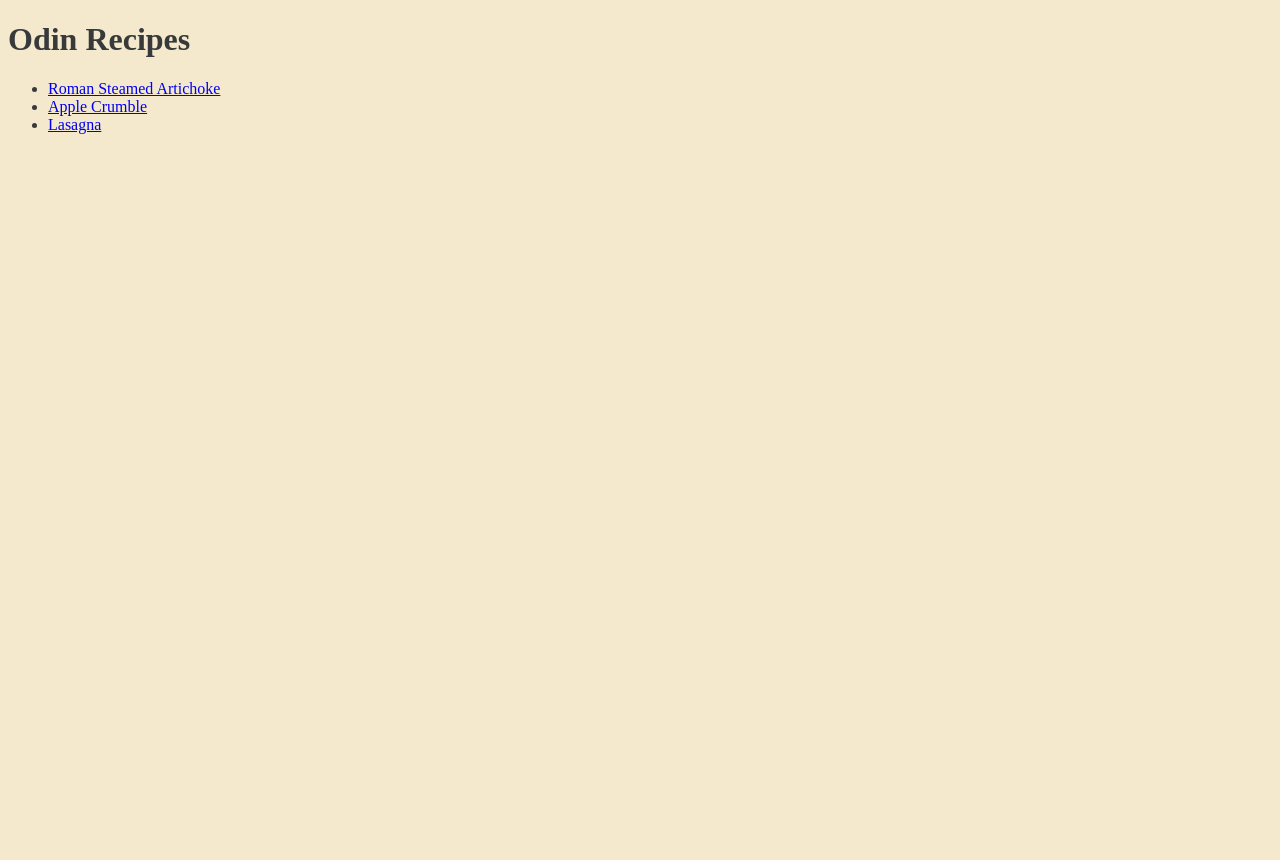
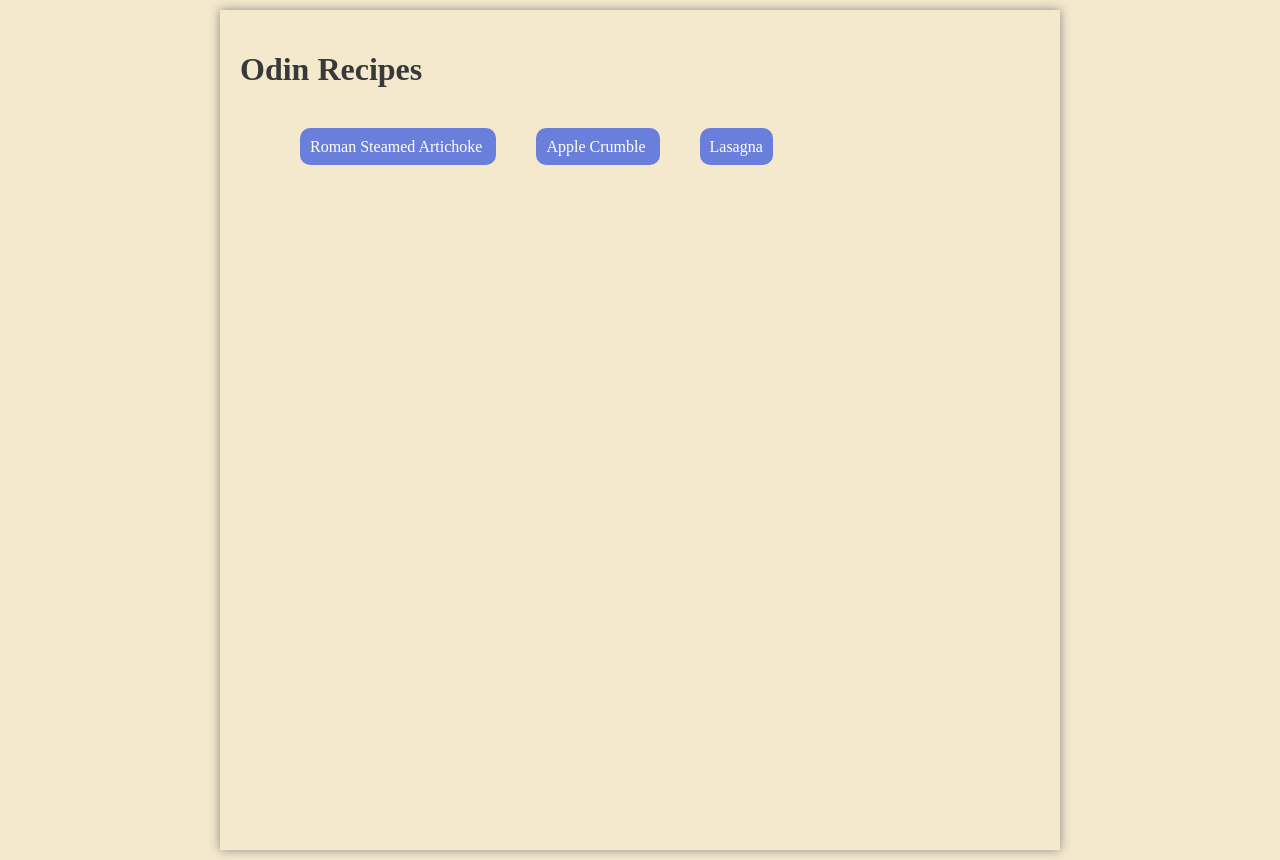
Before and after one commit to Nelarys/odin-recipes, a plain HTML site: page index.html in a window 1280 px wide. Before the commit the page ends 800 px from the top, so only its background shows below. Drawn offline with Linux system fonts and the light colour scheme.

Commit message:
feat: Add style to links on start page

```diff
--- a/index.html
+++ b/index.html
@@ -8,7 +8,7 @@
     </head>
     <body>
         <h1>Odin Recipes</h1>
-        <ul>
+        <ul class="recipes">
             <li>
                 <a href="./recipes/roman-steamed-artichoke.html"
                     >Roman Steamed Artichoke</a
--- a/styles.css
+++ b/styles.css
@@ -1,9 +1,37 @@
+html {
+    background-color: #f4e9cd;
+}
+
 body {
+    max-width: 800px;
+    margin: 10px auto;
+    padding: 20px;
     background-color: #f4e9cd;
     color: #37393a;
+    box-shadow: 0 0 10px #888888;
+    min-height: 100vh;
 }
 
 img {
     border-radius: 2%;
     box-shadow: 5px 5px 5px #888888;
 }
+
+.recipes {
+    width: fit-content;
+    margin-top: 50px;
+}
+
+.recipes li {
+    list-style-type: none;
+    background-color: #6a7fdb;
+    margin: 30px 20px;
+    padding: 10px;
+    border-radius: 10px;
+    display: inline;
+}
+
+a {
+    color: white;
+    text-decoration: none;
+}
```
